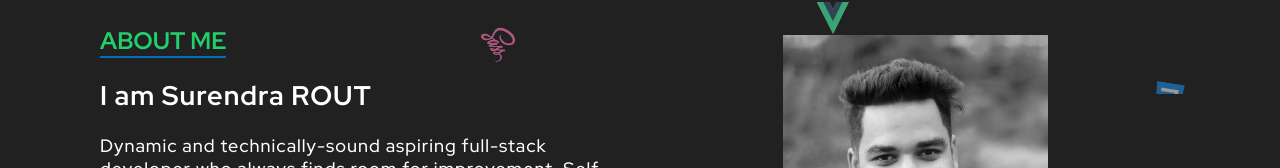
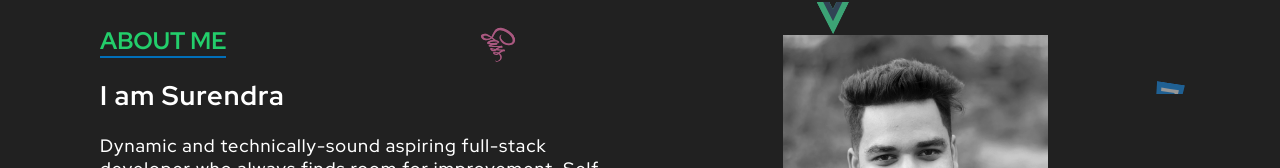
Before and after one commit to SurendraKumarRout/PORTFOLIO, a React (Create React App) app: page / in a window 1280 px wide. Shown: the part 706-874 px from the top of the page. Built offline with nearby package versions, Linux system fonts and the light colour scheme.

Commit message:
Again changed the name in about

```diff
--- a/src/components/About/About.tsx
+++ b/src/components/About/About.tsx
@@ -20,7 +20,7 @@ export function About() {
           <h2>ABOUT ME</h2>
         </ScrollAnimation>
         <ScrollAnimation animateIn="fadeInLeft" delay={0.2 * 1000}>
-          <p id="head">I am Surendra ROUT</p>
+          <p id="head">I am Surendra</p>
           <br></br>
           <p>
             Dynamic and technically-sound aspiring full-stack developer who
```
